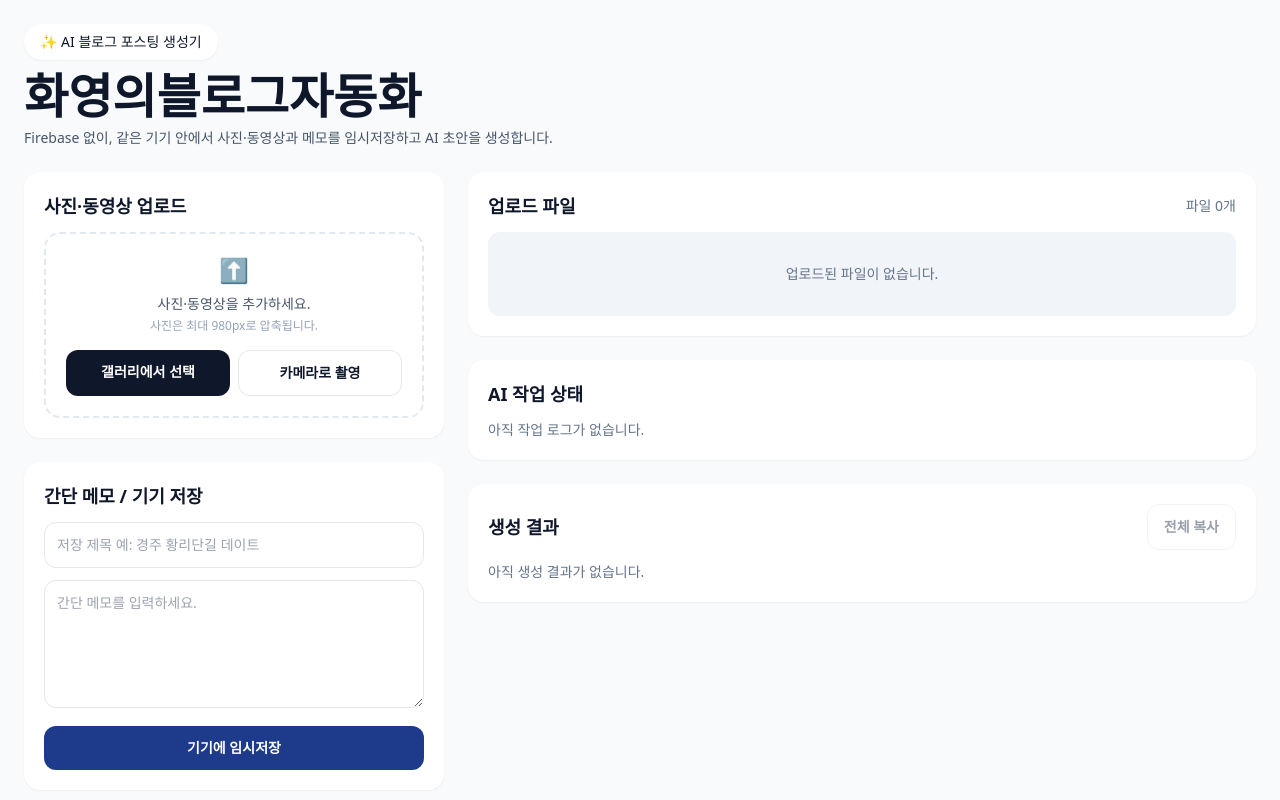
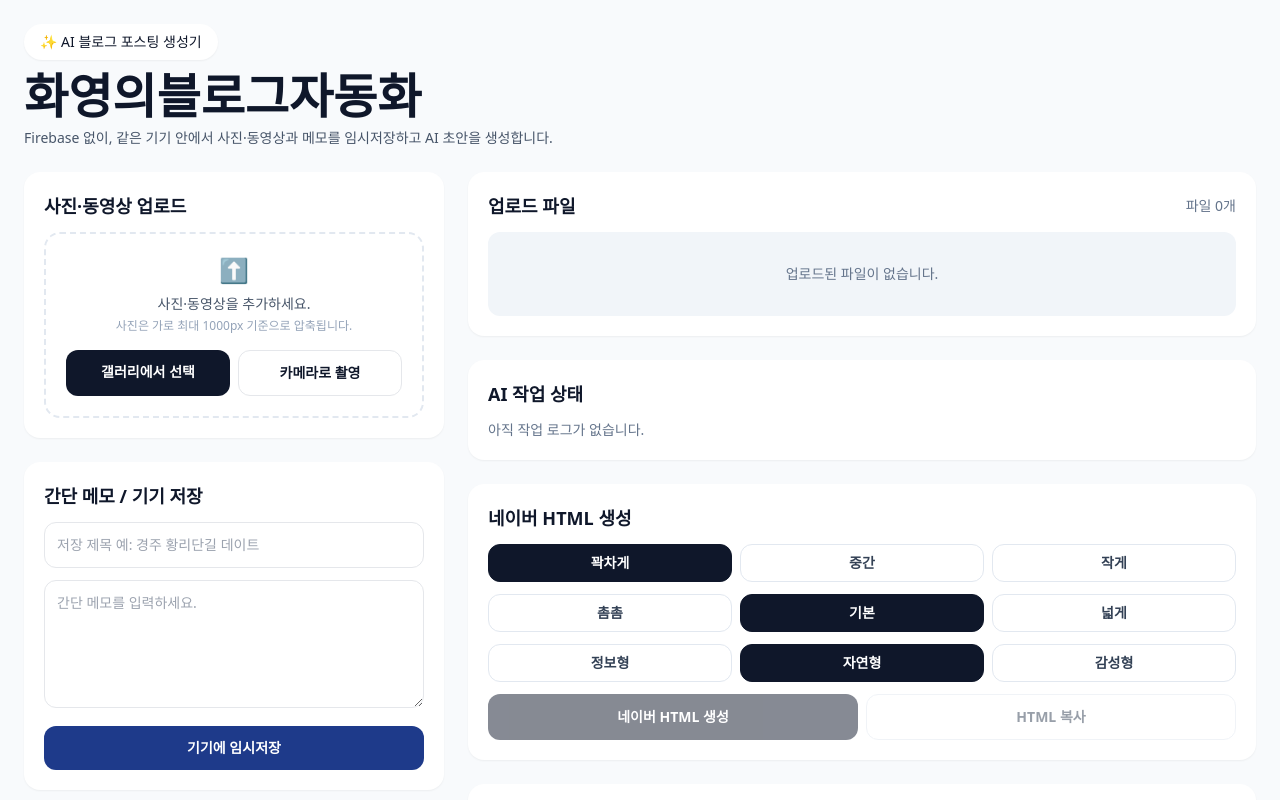
Before and after one commit to olive89jeong-ship-it/hwayoung-blog-ai, a React (Vite) app: page / in a window 1280 px wide. Shown: the top 800 px of the page. Built offline with nearby package versions, Linux system fonts and the light colour scheme.

Commit message:
Add files via upload

```diff
--- a/src/App.jsx
+++ b/src/App.jsx
@@ -112,6 +112,11 @@ export default function App() {
   const [referenceContents, setReferenceContents] = useState(["", "", ""]);
   const [generated, setGenerated] = useState(null);
   const [generationLogs, setGenerationLogs] = useState([]);
+  const [naverHtml, setNaverHtml] = useState("");
+  const [htmlCopied, setHtmlCopied] = useState(false);
+  const [imageSizeMode, setImageSizeMode] = useState("full");
+  const [paragraphGapMode, setParagraphGapMode] = useState("normal");
+  const [toneMode, setToneMode] = useState("natural");
   const [error, setError] = useState("");
   const [copied, setCopied] = useState(false);
 
@@ -124,7 +129,7 @@ export default function App() {
     setDrafts(rows.sort((a, b) => new Date(b.savedAt) - new Date(a.savedAt)));
   };
 
-  const compressImage = (file, maxSize = 980, quality = 0.62) => {
+  const compressImage = (file, maxWidth = 1000, quality = 0.68) => {
     return new Promise((resolve) => {
       const reader = new FileReader();
 
@@ -132,7 +137,7 @@ export default function App() {
         const img = new Image();
 
         img.onload = () => {
-          const scale = Math.min(1, maxSize / Math.max(img.width, img.height));
+          const scale = Math.min(1, maxWidth / img.width);
           const width = Math.round(img.width * scale);
           const height = Math.round(img.height * scale);
 
@@ -231,6 +236,7 @@ export default function App() {
     setMedia([]);
     setSelectedTitleImageId(null);
     setGenerated(null);
+    setNaverHtml("");
     setGenerationLogs([]);
     setCopied(false);
 
@@ -247,6 +253,7 @@ export default function App() {
     setMedia(draft.media || []);
     setSelectedTitleImageId(draft.selectedTitleImageId || draft.media?.find((item) => item.type === "image")?.id || null);
     setGenerated(draft.generated || null);
+    setNaverHtml("");
     setGenerationLogs([]);
     setCopied(false);
     setStatus(draft.generated ? "기기 저장본과 AI 생성 결과 불러오기 완료" : "기기 저장본 불러오기 완료");
@@ -504,6 +511,7 @@ JSON만 반환:
         }
       });
 
+      setNaverHtml("");
       setGenerated({
         ...parsed,
         sections: groupedSections,
@@ -550,6 +558,113 @@ JSON만 반환:
     generated?.sections?.find((section) => section.images?.length)?.images?.[0] ||
     null;
 
+  const escapeHtml = (value = "") => {
+    return String(value)
+      .replaceAll("&", "&amp;")
+      .replaceAll("<", "&lt;")
+      .replaceAll(">", "&gt;")
+      .replaceAll('"', "&quot;");
+  };
+
+  const getImageWidth = () => {
+    if (imageSizeMode === "small") return "520";
+    if (imageSizeMode === "medium") return "720";
+    return "100%";
+  };
+
+  const getGap = () => {
+    if (paragraphGapMode === "compact") return "12px";
+    if (paragraphGapMode === "wide") return "32px";
+    return "22px";
+  };
+
+  const naturalizeText = (text = "") => {
+    const endings = {
+      info: [],
+      natural: ["근데 이게 생각보다 괜찮더라고.", "이 부분은 은근 참고할 만했어.", "개인적으로는 이 포인트가 제일 기억에 남았어."],
+      emotional: ["분위기가 꽤 좋아서 사진을 계속 찍게 되더라고.", "이런 순간 때문에 또 가고 싶어지는 것 같아.", "가볍게 다녀왔는데 기억은 오래 남는 느낌이었어."],
+    };
+
+    const extra = endings[toneMode] || [];
+    const parts = String(text)
+      .split(/(?<=[.!?。]|다\.|요\.|어\.|네\.|음\.)\s+/)
+      .map((item) => item.trim())
+      .filter(Boolean);
+
+    if (!parts.length) return "";
+
+    const result = [];
+    parts.forEach((part, index) => {
+      result.push(part);
+      if (extra.length && index > 0 && index % 4 === 0) {
+        result.push(extra[index % extra.length]);
+      }
+    });
+
+    return result.join("\n\n");
+  };
+
+  const paragraphToHtml = (text = "") => {
+    return naturalizeText(text)
+      .split("\n")
+      .map((line) => line.trim())
+      .filter(Boolean)
+      .map((line) => `<p style="font-size:16px; line-height:1.85; margin:0 0 ${getGap()} 0;">${escapeHtml(line)}</p>`)
+      .join("\n");
+  };
+
+  const imageToHtml = (image, alt = "블로그 이미지") => {
+    if (!image?.url) return "";
+    const width = getImageWidth();
+    const widthStyle = width === "100%" ? "width:100%; max-width:100%;" : `width:${width}px; max-width:100%;`;
+    return `<p style="margin:0 0 ${getGap()} 0; text-align:center;"><img src="${image.url}" alt="${escapeHtml(alt)}" style="${widthStyle} height:auto; border-radius:12px;" /></p>`;
+  };
+
+  const generateNaverHtml = () => {
+    if (!generated) {
+      setStatus("AI 초안 생성 후 네이버 HTML을 만들 수 있습니다.");
+      return;
+    }
+
+    const sectionsHtml = (generated.sections || [])
+      .map((section) => {
+        const imagesHtml = (section.images || [])
+          .map((image, index) => imageToHtml(image, `${section.subtitle || "섹션 이미지"} ${index + 1}`))
+          .join("\n");
+
+        return `
+<h2 style="font-size:22px; line-height:1.4; margin:36px 0 16px 0; font-weight:700;">${escapeHtml(section.subtitle || "")}</h2>
+${imagesHtml}
+${paragraphToHtml(section.content || "")}
+`;
+      })
+      .join("\n");
+
+    const tags = (generated.tags || []).map((tag) => `#${String(tag).replace(/^#/, "")}`).join(" ");
+
+    const html = `
+<div style="max-width:860px; margin:0 auto; font-family:Arial, sans-serif; color:#222;">
+  ${titleImage ? imageToHtml(titleImage, "대표 이미지") : ""}
+  <h1 style="font-size:28px; line-height:1.35; margin:20px 0 24px 0; font-weight:800;">${escapeHtml(generated.title || "")}</h1>
+  ${paragraphToHtml(generated.intro || "")}
+  ${sectionsHtml}
+  <h2 style="font-size:22px; line-height:1.4; margin:36px 0 16px 0; font-weight:700;">총평</h2>
+  ${paragraphToHtml(generated.conclusion || "")}
+  <p style="font-size:15px; line-height:1.8; margin:28px 0 0 0; color:#555;">${escapeHtml(tags)}</p>
+</div>
+`.trim();
+
+    setNaverHtml(html);
+    setHtmlCopied(false);
+    setStatus("네이버용 HTML 생성 완료");
+  };
+
+  const copyNaverHtml = async () => {
+    if (!naverHtml) return;
+    await navigator.clipboard.writeText(naverHtml);
+    setHtmlCopied(true);
+  };
+
   return (
     <div className="min-h-screen bg-slate-50 p-3 text-slate-900 sm:p-6">
       <div className="mx-auto max-w-7xl space-y-6">
@@ -579,7 +694,7 @@ JSON만 반환:
               >
                 <div className="mb-2 text-2xl">⬆️</div>
                 <p className="text-sm text-slate-600">사진·동영상을 추가하세요.</p>
-                <p className="mt-1 text-xs text-slate-400">사진은 최대 980px로 압축됩니다.</p>
+                <p className="mt-1 text-xs text-slate-400">사진은 가로 최대 1000px 기준으로 압축됩니다.</p>
                 <div className="mt-4 grid gap-2 sm:grid-cols-2">
                   <label className="cursor-pointer rounded-xl bg-slate-900 p-3 text-sm font-semibold text-white">
                     갤러리에서 선택
@@ -863,6 +978,94 @@ JSON만 반환:
             </Card>
 
             <Card>
+              <h2 className="mb-3 text-lg font-bold">네이버 HTML 생성</h2>
+
+              <div className="mb-3 grid grid-cols-3 gap-2">
+                {[
+                  { value: "full", label: "꽉차게" },
+                  { value: "medium", label: "중간" },
+                  { value: "small", label: "작게" },
+                ].map((item) => (
+                  <button
+                    key={item.value}
+                    type="button"
+                    onClick={() => setImageSizeMode(item.value)}
+                    className={`rounded-xl border px-3 py-2 text-sm font-semibold ${
+                      imageSizeMode === item.value ? "border-slate-900 bg-slate-900 text-white" : "border-slate-200 bg-white text-slate-700"
+                    }`}
+                  >
+                    {item.label}
+                  </button>
+                ))}
+              </div>
+
+              <div className="mb-3 grid grid-cols-3 gap-2">
+                {[
+                  { value: "compact", label: "촘촘" },
+                  { value: "normal", label: "기본" },
+                  { value: "wide", label: "넓게" },
+                ].map((item) => (
+                  <button
+                    key={item.value}
+                    type="button"
+                    onClick={() => setParagraphGapMode(item.value)}
+                    className={`rounded-xl border px-3 py-2 text-sm font-semibold ${
+                      paragraphGapMode === item.value ? "border-slate-900 bg-slate-900 text-white" : "border-slate-200 bg-white text-slate-700"
+                    }`}
+                  >
+                    {item.label}
+                  </button>
+                ))}
+              </div>
+
+              <div className="mb-3 grid grid-cols-3 gap-2">
+                {[
+                  { value: "info", label: "정보형" },
+                  { value: "natural", label: "자연형" },
+                  { value: "emotional", label: "감성형" },
+                ].map((item) => (
+                  <button
+                    key={item.value}
+                    type="button"
+                    onClick={() => setToneMode(item.value)}
+                    className={`rounded-xl border px-3 py-2 text-sm font-semibold ${
+                      toneMode === item.value ? "border-slate-900 bg-slate-900 text-white" : "border-slate-200 bg-white text-slate-700"
+                    }`}
+                  >
+                    {item.label}
+                  </button>
+                ))}
+              </div>
+
+              <div className="grid grid-cols-2 gap-2">
+                <Button onClick={generateNaverHtml} disabled={!generated}>
+                  네이버 HTML 생성
+                </Button>
+                <Button kind="light" onClick={copyNaverHtml} disabled={!naverHtml}>
+                  {htmlCopied ? "HTML 복사됨" : "HTML 복사"}
+                </Button>
+              </div>
+
+              {naverHtml && (
+                <div className="mt-4 space-y-3">
+                  <div className="rounded-2xl border bg-white p-4">
+                    <div className="mb-2 text-sm font-semibold text-slate-700">HTML 미리보기</div>
+                    <div
+                      className="prose max-w-none rounded-xl bg-slate-50 p-4"
+                      dangerouslySetInnerHTML={{ __html: naverHtml }}
+                    />
+                  </div>
+
+                  <textarea
+                    value={naverHtml}
+                    readOnly
+                    className="h-40 w-full rounded-xl border bg-slate-50 p-3 text-xs text-slate-600"
+                  />
+                </div>
+              )}
+            </Card>
+
+            <Card>
               <div className="mb-3 flex items-center justify-between">
                 <h2 className="text-lg font-bold">생성 결과</h2>
                 <Button kind="light" disabled={!generated} onClick={copyPost}>
```
Also changed, not shown: 1 other file (tests, documents, lock files or other folders).
